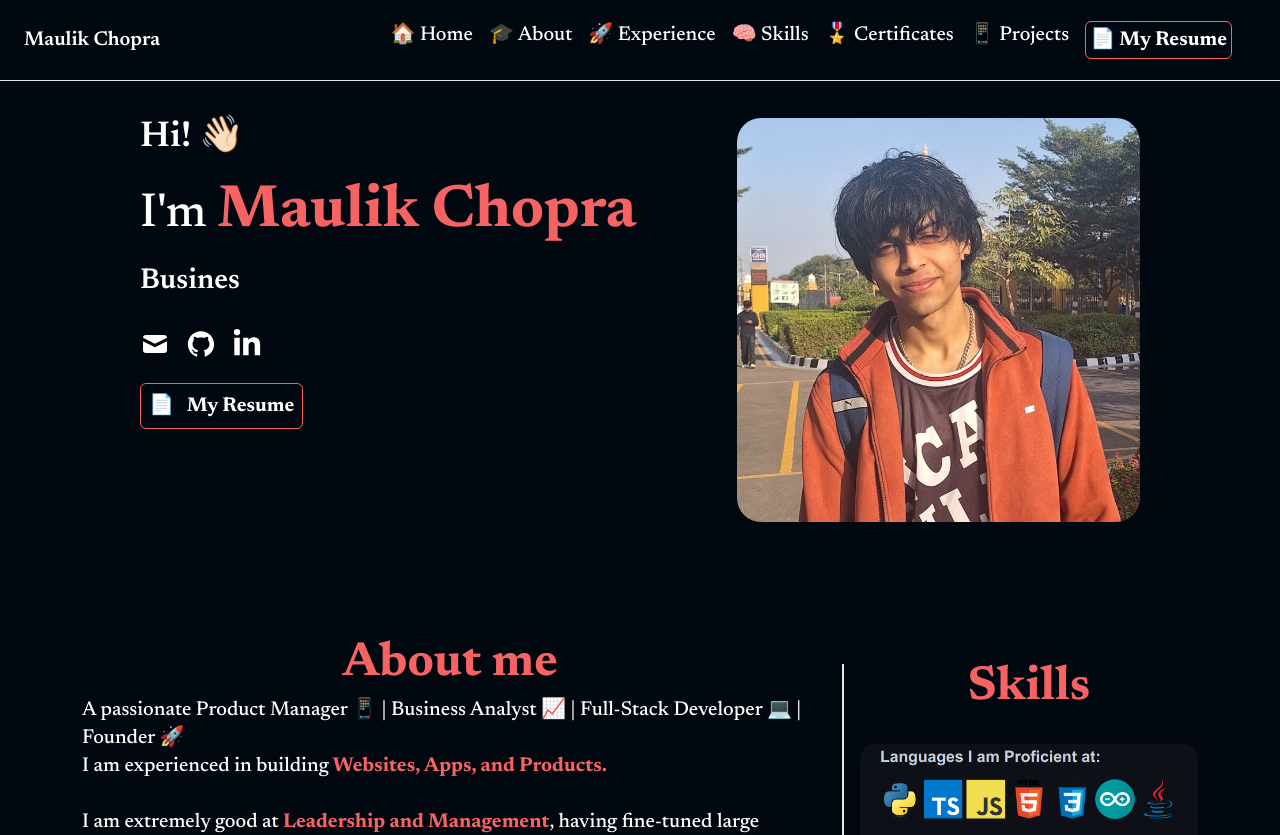
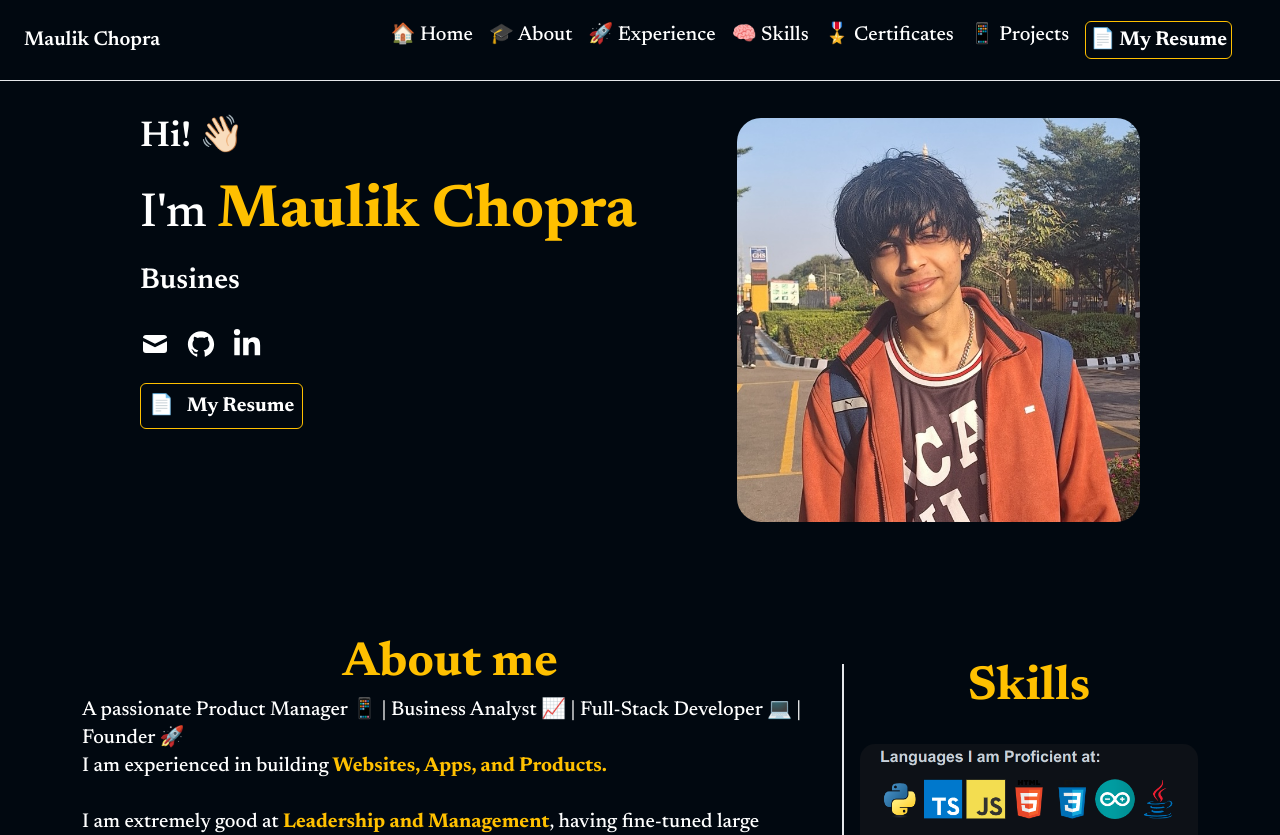
Before and after one commit to MaulikChopra/maulikchopra.github.io, a React (Create React App) app: page / in a window 1280 px wide. Shown: the top 835 px of the page. Built offline with nearby package versions, Linux system fonts and the light colour scheme.

Commit message:
Change textColor value in tailwind.config.js
Updated textColor to a new hex value and commented out the old value.

```diff
--- a/tailwind.config.js
+++ b/tailwind.config.js
@@ -14,7 +14,8 @@ module.exports = {
         darkPurple: "#87209e",
         black: "black",
         white: "white",
-        textColor: "#f76363",
+        textColor: "#FFC000",
+        //#f76363 old
         secondaryColor: "#f76363",
         backgroundColor: "#010810",
       },
```
